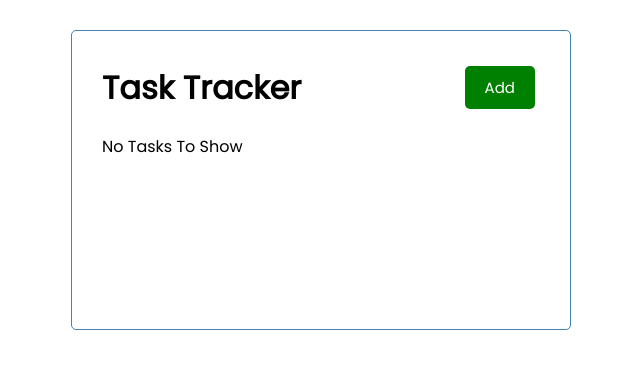
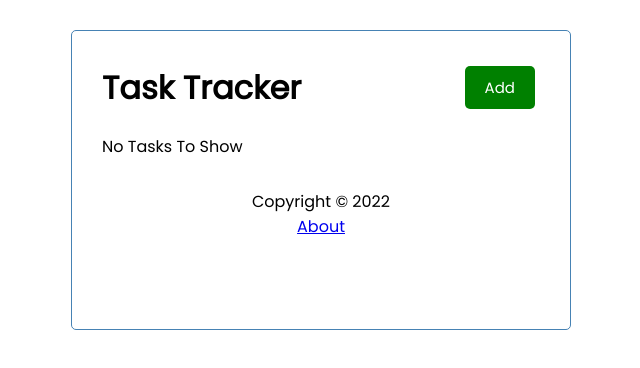
Before and after one commit to ktl1111/react-task-tracker, a React (Create React App) app: page / in a window 1280 px wide. Shown: the top 368 px of the page, without its empty margins (319-959 px from the left). Built offline with nearby package versions, Linux system fonts and the light colour scheme; no server answers.

Commit message:
add Footer component

```diff
--- a/src/App.js
+++ b/src/App.js
@@ -1,5 +1,6 @@
 // import React from "react";
 import Header from './components/Header'
+import Footer from './components/Footer'
 import Tasks from "./components/Tasks";
 import AddTask from "./components/AddTask";
 import { useState, useEffect } from 'react'
@@ -78,6 +79,7 @@
       <Header onAdd={ () => setShowAddTask(!showAddTask) } showAdd={showAddTask} />
         {showAddTask && <AddTask onAdd={addTask} />}
         {tasks.length > 0 ? (<Tasks tasks={tasks} onDelete={deleteTask} onToggle={toggleReminder} />) : ('No Tasks To Show')}
+    <Footer />
     </div>
   );
 }
--- /dev/null
+++ b/src/components/Footer.js
@@ -0,0 +1,10 @@
+const Footer = () => {
+    return (
+    <footer>
+        <p>Copyright &copy; 2022</p>
+        <a href="/about">About</a>
+    </footer>
+    )
+}
+
+export default Footer
```
